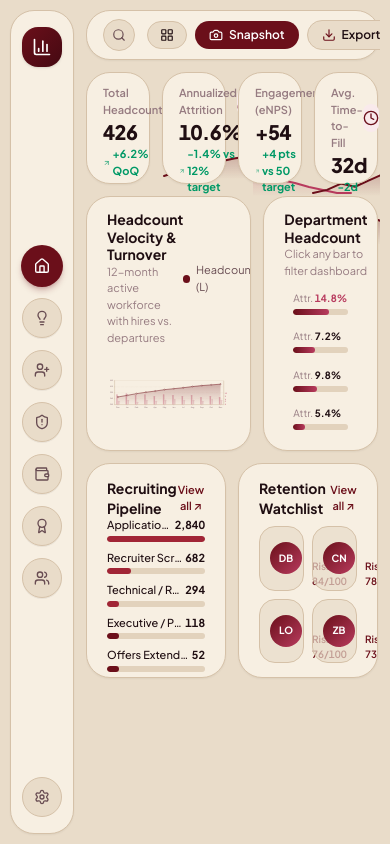
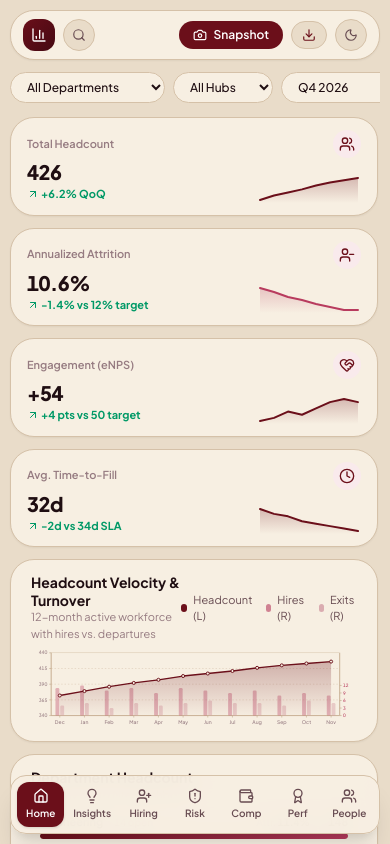
Before and after one commit to hermceeelabs/crimsonpulse-hr-dashboard, a React (Vite) app: page / in a window 390 px wide. Shown: the top 844 px of the page. Built offline with nearby package versions, Linux system fonts and the light colour scheme.

Commit message:
Add bottom mobile navbar and full mobile-responsive layouts across all pages

```diff
--- a/src/App.tsx
+++ b/src/App.tsx
@@ -67,14 +67,19 @@ type NavTab =
   | 'performance'
   | 'directory';
 
-const RAIL_ITEMS: { id: NavTab; label: string; icon: React.FC<{ className?: string }> }[] = [
-  { id: 'overview', label: 'Overview', icon: Home },
-  { id: 'insights', label: 'Admin Insights', icon: Lightbulb },
-  { id: 'talent', label: 'Talent & Hiring', icon: UserPlus },
-  { id: 'retention', label: 'Retention & Risk', icon: ShieldAlert },
-  { id: 'compensation', label: 'Compensation', icon: Wallet },
-  { id: 'performance', label: 'Performance', icon: Award },
-  { id: 'directory', label: 'Directory', icon: Users },
+const RAIL_ITEMS: {
+  id: NavTab;
+  label: string;
+  shortLabel: string;
+  icon: React.FC<{ className?: string }>;
+}[] = [
+  { id: 'overview', label: 'Overview', shortLabel: 'Home', icon: Home },
+  { id: 'insights', label: 'Admin Insights', shortLabel: 'Insights', icon: Lightbulb },
+  { id: 'talent', label: 'Talent & Hiring', shortLabel: 'Hiring', icon: UserPlus },
+  { id: 'retention', label: 'Retention & Risk', shortLabel: 'Risk', icon: ShieldAlert },
+  { id: 'compensation', label: 'Compensation', shortLabel: 'Comp', icon: Wallet },
+  { id: 'performance', label: 'Performance', shortLabel: 'Perf', icon: Award },
+  { id: 'directory', label: 'Directory', shortLabel: 'People', icon: Users },
 ];
 
 export function App() {
@@ -452,14 +457,14 @@ export function App() {
   };
 
   return (
-    <div className={`${darkOxblood ? 'dark-oxblood' : ''} h-screen w-screen overflow-hidden`}>
-      {/* Single-screen locked viewport: zero scroll on left rail & zero scroll on right canvas */}
+    <div className={`${darkOxblood ? 'dark-oxblood' : ''} min-h-screen lg:h-screen w-full lg:overflow-hidden`}>
+      {/* Desktop: zero-scroll single-screen; Mobile: natural scroll + bottom navbar */}
       <div
         ref={dashboardRef}
-        className="h-full w-full overflow-hidden flex bg-[var(--bg-canvas)] text-[var(--text-primary)] p-2.5 sm:p-3.5 gap-3"
+        className="min-h-screen lg:h-full w-full lg:overflow-hidden flex bg-[var(--bg-canvas)] text-[var(--text-primary)] p-2.5 sm:p-3.5 pb-20 lg:pb-3.5 gap-3"
       >
-        {/* Slim Icon-Only Left Sidebar Rail (matching reference image style) */}
-        <aside className="relative z-30 w-16 shrink-0 h-full flex flex-col items-center justify-between py-4 rounded-3xl border border-[var(--border-subtle)] bg-[var(--bg-surface)] shadow-xs overflow-visible">
+        {/* Slim Icon-Only Left Sidebar Rail (desktop lg+ only) */}
+        <aside className="hidden lg:flex relative z-30 w-16 shrink-0 h-full flex-col items-center justify-between py-4 rounded-3xl border border-[var(--border-subtle)] bg-[var(--bg-surface)] shadow-xs overflow-visible">
           {/* Top Brand Mark */}
           <button
             type="button"
@@ -513,12 +518,19 @@ export function App() {
           </button>
         </aside>
 
-        {/* Right Main Content Frame (zero vertical scroll, fits 100vh) */}
-        <div className="flex-1 min-w-0 h-full flex flex-col gap-3 overflow-hidden">
+        {/* Right Main Content Frame */}
+        <div className="flex-1 min-w-0 lg:h-full flex flex-col gap-3 lg:overflow-hidden">
           {/* Top Floating Bar (search, filters, actions) */}
-          <header className="shrink-0 flex items-center justify-between gap-3 rounded-3xl border border-[var(--border-subtle)] bg-[var(--bg-surface)] px-4 py-2 shadow-xs">
-            {/* Left Search */}
-            <div className="flex items-center gap-3">
+          <header className="shrink-0 flex items-center justify-between gap-2 rounded-3xl border border-[var(--border-subtle)] bg-[var(--bg-surface)] px-3 sm:px-4 py-2 shadow-xs">
+            {/* Left Brand (mobile) + Search */}
+            <div className="flex items-center gap-2">
+              <button
+                type="button"
+                onClick={() => setActiveTab('overview')}
+                className="lg:hidden h-8 w-8 rounded-xl flex items-center justify-center bg-gradient-to-br from-[#6B0F1A] to-[#450912] text-white shrink-0"
+              >
+                <BarChart3 className="h-4 w-4" />
+              </button>
               {showSearchInput ? (
                 <div className="relative">
                   <Search className="absolute left-3 top-1/2 -translate-y-1/2 h-3.5 w-3.5 text-[var(--text-muted)]" />
@@ -544,8 +556,8 @@ export function App() {
               )}
             </div>
 
-            {/* Center/Right Compact Filters */}
-            <div className="hidden xl:flex items-center gap-2 text-xs">
+            {/* Center/Right Compact Filters (desktop lg+) */}
+            <div className="hidden lg:flex items-center gap-2 text-xs">
               <select
                 value={selectedDept}
                 onChange={(e) => setSelectedDept(e.target.value as Department)}
@@ -598,7 +610,7 @@ export function App() {
               </div>
 
               {activeTab === 'overview' && (
-                <div className="flex items-center gap-1.5" data-snapshot-ignore="true">
+                <div className="hidden lg:flex items-center gap-1.5" data-snapshot-ignore="true">
                   <button
                     type="button"
                     onClick={() => setEditMode((m) => !m)}
@@ -679,10 +691,10 @@ export function App() {
               <button
                 type="button"
                 onClick={handleExportCSV}
-                className="inline-flex items-center gap-1.5 rounded-full bg-[var(--bg-canvas)] border border-[var(--border-subtle)] hover:border-[#6B0F1A] px-3.5 py-1.5 text-xs font-semibold transition cursor-pointer"
+                className="inline-flex items-center gap-1.5 rounded-full bg-[var(--bg-canvas)] border border-[var(--border-subtle)] hover:border-[#6B0F1A] px-2.5 sm:px-3.5 py-1.5 text-xs font-semibold transition cursor-pointer"
               >
                 <Download className="h-3.5 w-3.5 text-[#6B0F1A]" />
-                <span>Export</span>
+                <span className="hidden sm:inline">Export</span>
               </button>
 
               <button
@@ -697,15 +709,52 @@ export function App() {
               <button
                 type="button"
                 onClick={() => showToast('All HR systems synced · Q4 2026')}
-                className="h-8 w-8 rounded-full flex items-center justify-center border border-[var(--border-subtle)] bg-[var(--bg-canvas)] text-[var(--text-secondary)] hover:border-[#6B0F1A] cursor-pointer"
+                className="hidden sm:flex h-8 w-8 rounded-full items-center justify-center border border-[var(--border-subtle)] bg-[var(--bg-canvas)] text-[var(--text-secondary)] hover:border-[#6B0F1A] cursor-pointer"
               >
                 <Bell className="h-3.5 w-3.5" />
               </button>
             </div>
           </header>
 
-          {/* Single-Screen Bento Content (min-h-0 flex-1, zero scroll) */}
-          <main className="flex-1 min-h-0 overflow-hidden flex flex-col gap-3">
+          {/* Mobile & Tablet Filter Strip (< lg) */}
+          <div className="flex lg:hidden items-center gap-2 overflow-x-auto pb-0.5 text-xs shrink-0">
+            <select
+              value={selectedDept}
+              onChange={(e) => setSelectedDept(e.target.value as Department)}
+              className="rounded-full border border-[var(--border-subtle)] bg-[var(--bg-surface)] px-3 py-1.5 font-medium focus:outline-none shrink-0"
+            >
+              {DEPARTMENTS.map((d) => (
+                <option key={d} value={d}>
+                  {d}
+                </option>
+              ))}
+            </select>
+            <select
+              value={selectedLocation}
+              onChange={(e) => setSelectedLocation(e.target.value as Location)}
+              className="rounded-full border border-[var(--border-subtle)] bg-[var(--bg-surface)] px-3 py-1.5 font-medium focus:outline-none shrink-0"
+            >
+              {LOCATIONS.map((loc) => (
+                <option key={loc} value={loc}>
+                  {loc}
+                </option>
+              ))}
+            </select>
+            <select
+              value={selectedTimeframe}
+              onChange={(e) => setSelectedTimeframe(e.target.value as Timeframe)}
+              className="rounded-full border border-[var(--border-subtle)] bg-[var(--bg-surface)] px-3 py-1.5 font-medium focus:outline-none shrink-0"
+            >
+              {TIMEFRAMES.map((tf) => (
+                <option key={tf} value={tf}>
+                  {tf}
+                </option>
+              ))}
+            </select>
+          </div>
+
+          {/* Main Content (scrolls naturally on mobile, zero-scroll on lg+) */}
+          <main className="flex-1 min-h-0 lg:overflow-hidden flex flex-col gap-3">
             {activeTab === 'overview' && (
               <EditableBoard
                 boardKey="overview"
@@ -900,7 +949,7 @@ export function App() {
                             View all ↗
                           </button>
                         </div>
-                        <div className="flex-1 min-h-0 grid grid-cols-2 grid-rows-2 gap-2">
+                        <div className="flex-1 min-h-0 grid grid-cols-1 sm:grid-cols-2 sm:grid-rows-2 gap-2">
                           {filteredEmployees.slice(0, 4).map((emp) => (
                             <button
                               key={emp.id}
@@ -942,10 +991,10 @@ export function App() {
               const positiveCount = masterInsights.filter((i) => i.signal === 'Positive').length;
 
               return (
-                <div className="flex-1 min-h-0 flex flex-col gap-3 animate-enter overflow-hidden">
+                <div className="flex-1 min-h-0 flex flex-col gap-3 animate-enter lg:overflow-hidden">
                   {/* Top Summary & Category Filter Bar */}
-                  <div className="shrink-0 rounded-3xl border border-[var(--border-subtle)] bg-[var(--bg-surface)] px-5 py-3 shadow-xs flex flex-wrap items-center justify-between gap-3">
-                    <div className="flex items-center gap-5 text-xs">
+                  <div className="shrink-0 rounded-3xl border border-[var(--border-subtle)] bg-[var(--bg-surface)] px-4 sm:px-5 py-3 shadow-xs flex flex-wrap items-center justify-between gap-3">
+                    <div className="flex flex-wrap items-center gap-x-4 gap-y-1 text-xs">
                       <div>
                         <span className="text-[var(--text-muted)]">Rules Evaluated: </span>
                         <strong className="tabular-nums">{masterInsights.length}</strong>
@@ -964,7 +1013,7 @@ export function App() {
                       </div>
                     </div>
 
-                    <div className="flex items-center gap-1.5">
+                    <div className="flex items-center gap-1.5 overflow-x-auto max-w-full pb-0.5">
                       {categories.map((cat) => (
                         <button
                           key={cat}
@@ -983,7 +1032,7 @@ export function App() {
                   </div>
 
                   {/* Insights Grid (clean summary cards; click any card to reveal full details) */}
-                  <div className="flex-1 min-h-0 grid grid-cols-1 md:grid-cols-2 gap-3 overflow-hidden">
+                  <div className="flex-1 min-h-0 grid grid-cols-1 md:grid-cols-2 gap-3 lg:overflow-hidden">
                     {visibleInsights.slice(0, 8).map((ins) => {
                       const barColor =
                         ins.signal === 'Action Required'
@@ -1071,12 +1120,12 @@ export function App() {
                 </section>
 
                 <div className="min-h-0 grid grid-cols-1 lg:grid-cols-12 gap-3">
-                  <div className="lg:col-span-5 min-h-0 rounded-3xl border border-[var(--border-subtle)] bg-[var(--bg-surface)] px-5 py-3.5 flex flex-col justify-between overflow-hidden">
+                  <div className="lg:col-span-5 min-h-0 rounded-3xl border border-[var(--border-subtle)] bg-[var(--bg-surface)] px-4 sm:px-5 py-3.5 flex flex-col justify-between overflow-x-auto">
                     <div>
                       <h2 className="text-sm font-bold">Source Quality & Velocity</h2>
                       <p className="text-[11px] text-[var(--text-muted)]">Channel performance</p>
                     </div>
-                    <table className="w-full text-xs my-auto">
+                    <table className="w-full min-w-[340px] text-xs my-auto">
                       <thead>
                         <tr className="border-b border-[var(--border-subtle)] text-[var(--text-muted)] text-left">
                           <th className="pb-2 font-semibold">Channel</th>
@@ -1100,14 +1149,14 @@ export function App() {
                     </table>
                   </div>
 
-                  <div className="lg:col-span-7 min-h-0 rounded-3xl border border-[var(--border-subtle)] bg-[var(--bg-surface)] px-5 py-3.5 flex flex-col justify-between overflow-hidden">
+                  <div className="lg:col-span-7 min-h-0 rounded-3xl border border-[var(--border-subtle)] bg-[var(--bg-surface)] px-4 sm:px-5 py-3.5 flex flex-col justify-between overflow-x-auto">
                     <div>
                       <h2 className="text-sm font-bold">Priority Open Requisitions</h2>
                       <p className="text-[11px] text-[var(--text-muted)]">
                         {filteredReqs.length} active roles
                       </p>
                     </div>
-                    <table className="w-full text-xs my-auto">
+                    <table className="w-full min-w-[480px] text-xs my-auto">
                       <thead>
                         <tr className="border-b border-[var(--border-subtle)] text-[var(--text-muted)] text-left">
                           <th className="pb-2 font-semibold">Role</th>
@@ -1427,9 +1476,9 @@ export function App() {
                 safePage * pageSize
               );
               return (
-              <div className="flex-1 min-h-0 flex flex-col gap-3 animate-enter overflow-hidden">
-                <div className="flex-1 min-h-0 rounded-3xl border border-[var(--border-subtle)] bg-[var(--bg-surface)] px-5 py-4 flex flex-col justify-between overflow-hidden">
-                  <div className="flex items-center justify-between mb-2">
+              <div className="flex-1 min-h-0 flex flex-col gap-3 animate-enter lg:overflow-hidden">
+                <div className="flex-1 min-h-0 rounded-3xl border border-[var(--border-subtle)] bg-[var(--bg-surface)] px-4 sm:px-5 py-4 flex flex-col justify-between overflow-hidden">
+                  <div className="flex flex-wrap items-center justify-between gap-2 mb-2">
                     <div>
                       <h2 className="text-sm font-bold">
                         People Directory ({filteredEmployees.length})
@@ -1460,8 +1509,8 @@ export function App() {
                       </button>
                     </div>
                   </div>
-                  <div className="flex-1 min-h-0 overflow-hidden">
-                    <table className="w-full text-xs">
+                  <div className="flex-1 min-h-0 overflow-x-auto lg:overflow-hidden">
+                    <table className="w-full min-w-[640px] text-xs">
                       <thead>
                         <tr className="border-b border-[var(--border-subtle)] text-[var(--text-muted)] text-left">
                           <th className="pb-2 font-semibold">Employee</th>
@@ -1542,6 +1591,33 @@ export function App() {
         </div>
       </div>
 
+      {/* Mobile Bottom Navigation Bar (< lg) */}
+      <nav
+        data-snapshot-ignore="true"
+        aria-label="Mobile navigation"
+        className="fixed bottom-2.5 inset-x-2.5 z-40 lg:hidden rounded-2xl border border-[var(--border-subtle)] bg-[var(--bg-surface)]/95 backdrop-blur-md shadow-xl px-1.5 py-1.5 flex items-center justify-between gap-1 overflow-x-auto"
+      >
+        {RAIL_ITEMS.map((item) => {
+          const Icon = item.icon;
+          const isActive = activeTab === item.id;
+          return (
+            <button
+              key={item.id}
+              type="button"
+              onClick={() => setActiveTab(item.id)}
+              className={`flex-1 min-w-[46px] flex flex-col items-center justify-center gap-0.5 rounded-xl py-1.5 px-1 text-[10px] font-semibold transition cursor-pointer ${
+                isActive
+                  ? 'bg-[#6B0F1A] text-white shadow-sm'
+                  : 'text-[var(--text-secondary)] hover:text-[#6B0F1A]'
+              }`}
+            >
+              <Icon className="h-4 w-4" />
+              <span className="truncate max-w-full">{item.shortLabel}</span>
+            </button>
+          );
+        })}
+      </nav>
+
       {/* 360° Employee Profile Drawer */}
       <EmployeeDrawer
         employee={selectedEmployee}
--- a/src/components/EditableBoard.tsx
+++ b/src/components/EditableBoard.tsx
@@ -139,11 +139,12 @@ export const EditableBoard: React.FC<EditableBoardProps> = ({
   return (
     <div
       ref={gridRef}
-      className="flex-1 min-h-0 grid grid-cols-12 gap-3 content-start overflow-y-auto pr-0.5"
+      className="flex-1 min-h-0 grid grid-cols-12 gap-3 content-start lg:overflow-y-auto pr-0.5"
     >
       {orderedWidgets.map((w) => {
         const size = layout.sizes[w.id] ?? { colSpan: w.colSpan, heightPx: w.heightPx };
         const isOver = dragOverId === w.id && draggedId !== w.id;
+        const isKpi = w.id.startsWith('kpi-');
 
         return (
           <div
@@ -169,11 +170,13 @@ export const EditableBoard: React.FC<EditableBoardProps> = ({
               setDraggedId(null);
               setDragOverId(null);
             }}
-            style={{
-              gridColumn: `span ${size.colSpan} / span ${size.colSpan}`,
-              height: `${size.heightPx}px`,
-            }}
-            className={`relative min-h-0 flex flex-col transition-shadow ${
+            style={
+              {
+                '--col-span': size.colSpan,
+                '--card-h': `${size.heightPx}px`,
+              } as React.CSSProperties
+            }
+            className={`board-widget ${isKpi ? 'board-widget-kpi' : ''} relative min-h-0 flex flex-col transition-shadow ${
               editMode
                 ? 'ring-1 ring-dashed ring-[#6B0F1A]/45 rounded-3xl cursor-grab active:cursor-grabbing'
                 : ''
--- a/src/index.css
+++ b/src/index.css
@@ -92,3 +92,21 @@
 .animate-enter {
   animation: fadeSlideUp 0.32s cubic-bezier(0.16, 1, 0.3, 1) forwards;
 }
+
+/* Responsive EditableBoard widgets: stacked on mobile, custom drag/resize spans on lg+ */
+.board-widget {
+  grid-column: span 12 / span 12;
+}
+
+@media (min-width: 640px) {
+  .board-widget-kpi {
+    grid-column: span 6 / span 6;
+  }
+}
+
+@media (min-width: 1024px) {
+  .board-widget {
+    grid-column: span var(--col-span) / span var(--col-span);
+    height: var(--card-h);
+  }
+}
```
